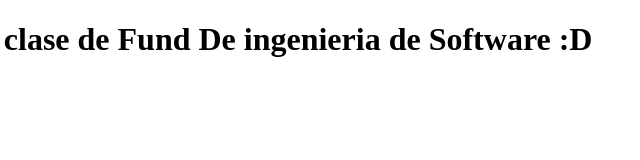
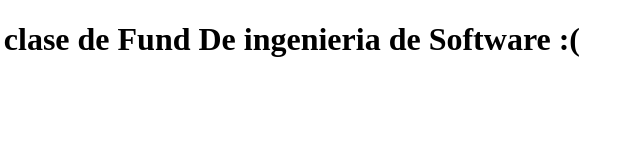
Before and after one commit to ErsoSkywalker/TesteoIngSoftware, a plain HTML site: page index.html in a window 1280 px wide. Shown: the full height of the page, 78-718 px from the left. Drawn offline with Linux system fonts and the light colour scheme.

Commit message:
Pusimos carita triste

```diff
--- a/index.html
+++ b/index.html
@@ -6,6 +6,6 @@
     <title>Hola Mundo</title>
 </head>
 <body>
-    <h1>Hola clase de Fund De ingenieria de Software :D</h1>
+    <h1>Hola clase de Fund De ingenieria de Software :(</h1>
 </body>
 </html>
```
